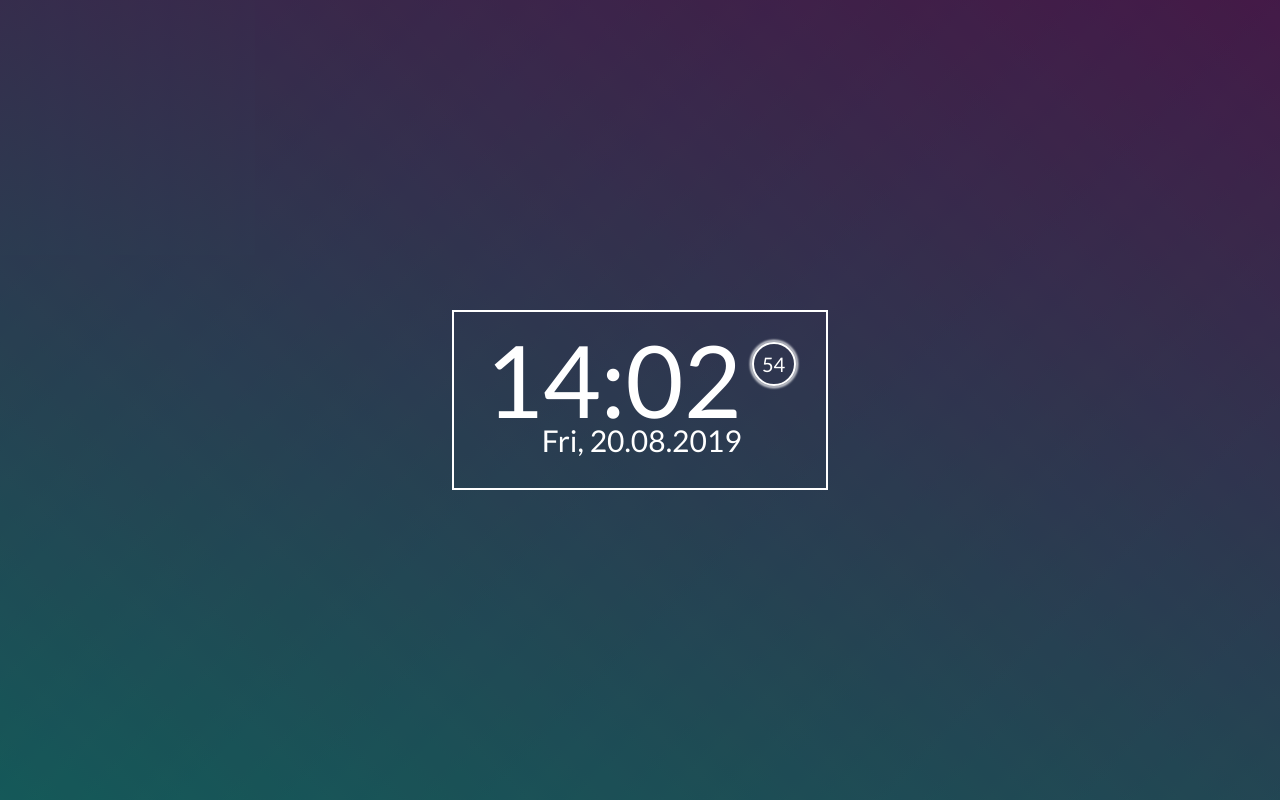
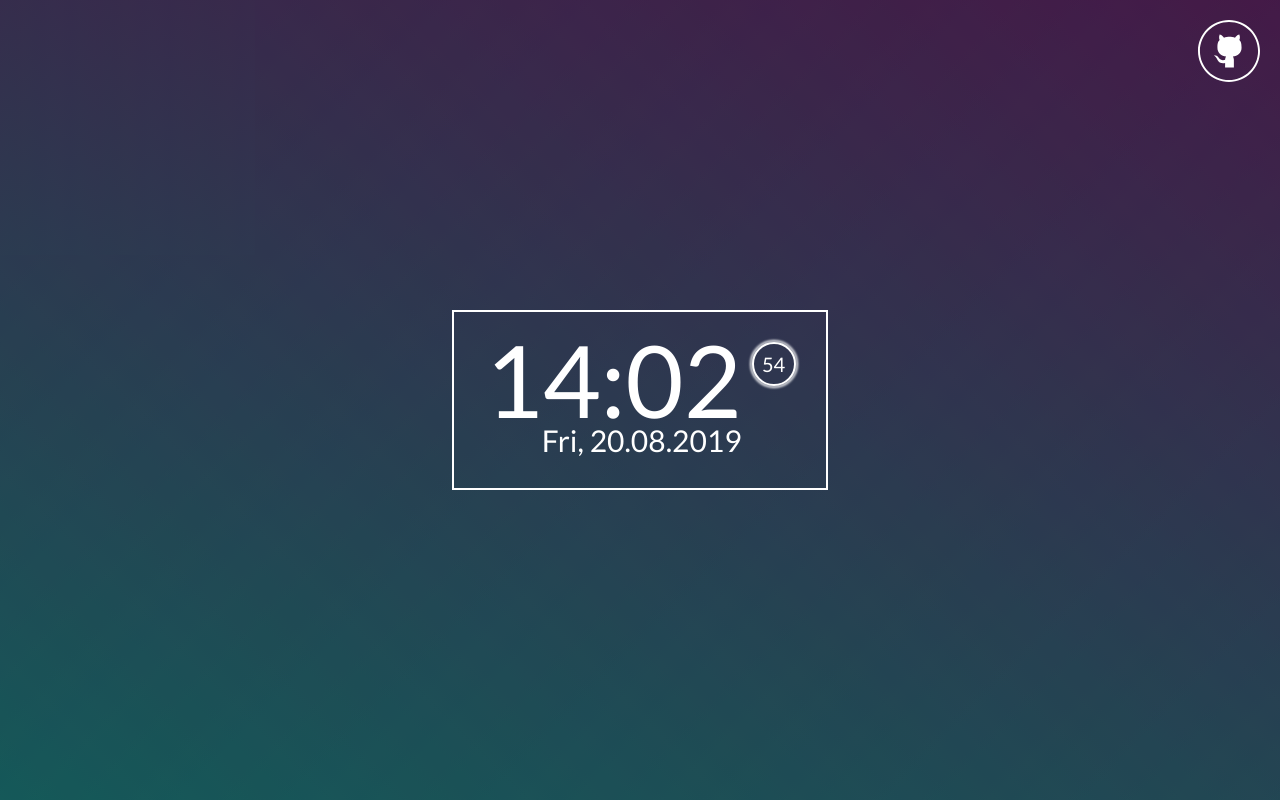
Before and after one commit to ventorientale/clock, a plain HTML site: page index.html in a window 1280 px wide. Drawn offline with Linux system fonts and the light colour scheme.

Commit message:
Added github button

```diff
--- a/index.html
+++ b/index.html
@@ -9,6 +9,9 @@
 <body>
 <div class="background-1"></div>
 <div class="background-2"></div>
+<a href="https://github.com/ventorientale/clock" class="github-icon" target="_blank">
+    <img src="assets/github.svg" alt="github">
+</a>
 <div class="clock">
     <div class="left">
         <div class="time">00:00</div>
--- a/style.css
+++ b/style.css
@@ -102,3 +102,13 @@ body {
     background-image: linear-gradient(225deg, #580141, #027461);
     opacity: .3;
 }
+
+.github-icon{
+    position: absolute;
+    top: 20px;
+    right: 20px;
+}
+
+.github-icon > img {
+ height: 62px;
+}
```
Also changed, not shown: assets/github.svg (added).
